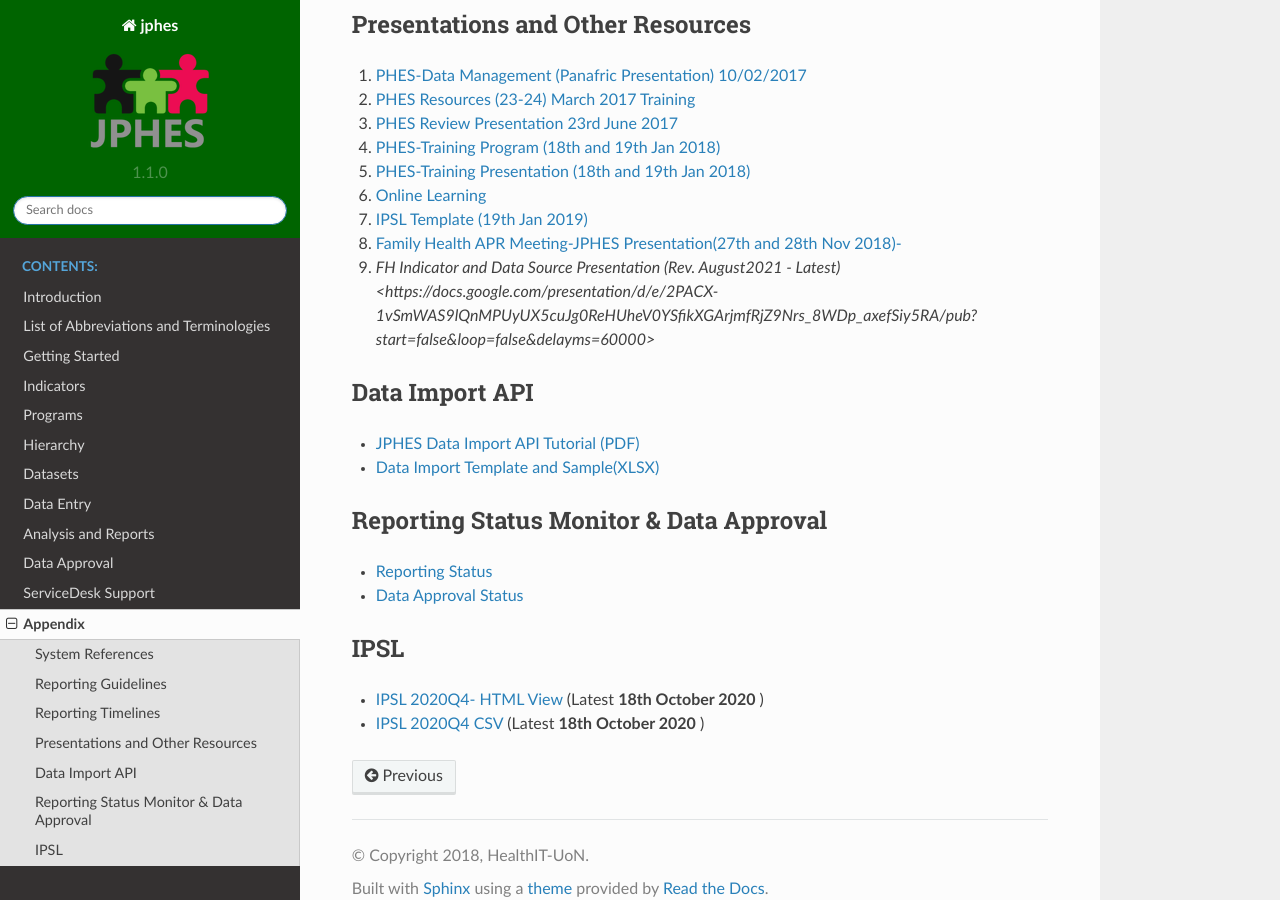
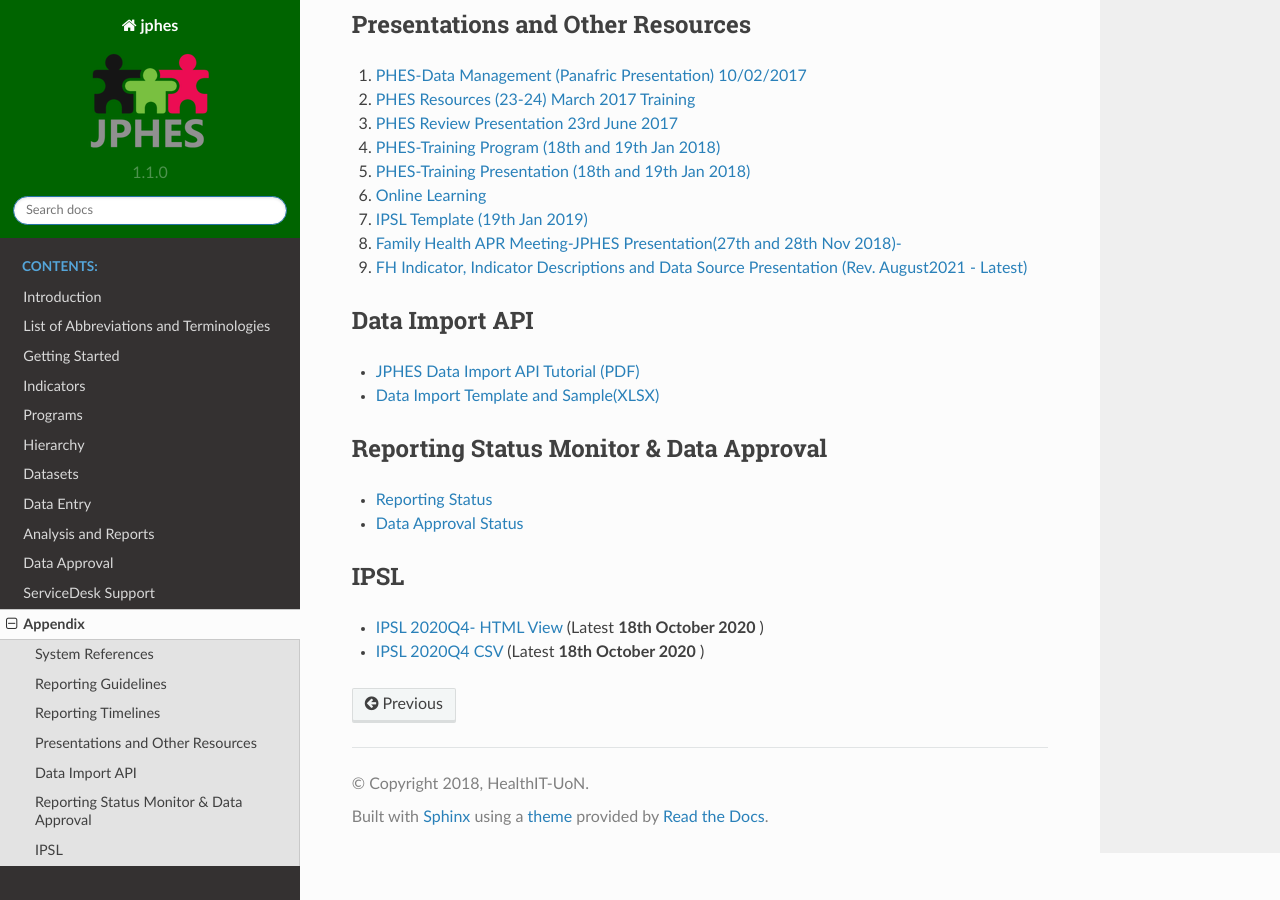
Before and after one commit to uonafya/jphes-docs, a Sphinx documentation site: the page built from source/appendix.rst, in a window 1280 px wide and 900 px high, scrolled down 864 px. Built offline with Sphinx 7.4.7 and the Read the Docs theme 2.0.0, drawn with Linux system fonts in a browser that asks for light colours.

Commit message:
error fixing

```diff
--- a/source/appendix.rst
+++ b/source/appendix.rst
@@ -54,7 +54,9 @@
 6.  `Online Learning <http://elearningtest.healthit.uonbi.ac.ke>`_
 7. `IPSL Template (19th Jan 2019) <_static/resources/PHES_Resources_19_01_2018.zip>`_
 8. `Family Health APR Meeting-JPHES Presentation(27th and 28th Nov 2018)- <https://docs.google.com/presentation/d/e/2PACX-1vRuG8x7Bn2YjkwaxvX6J_rfo9Q2Uv57M19wF_SC2T6qNM5XdjosYP3B2z8HH-g5huNcFzqzJDKWtOei/pub?start=false&loop=false&delayms=3000>`_
-9. `FH Indicator and Data Source Presentation (Rev. August2021 - Latest) <https://docs.google.com/presentation/d/e/2PACX-1vSmWAS9lQnMPUyUX5cuJg0ReHUheV0YSfikXGArjmfRjZ9Nrs_8WDp_axefSiy5RA/pub?start=false&loop=false&delayms=60000>`
+9. `FH Indicator, Indicator Descriptions and Data Source Presentation (Rev. August2021 - Latest) <https://docs.google.com/presentation/d/e/2PACX-1vSmWAS9lQnMPUyUX5cuJg0ReHUheV0YSfikXGArjmfRjZ9Nrs_8WDp_axefSiy5RA/pub?start=false&loop=false&delayms=60000>`_
+
+
 
 Data Import API
 ---------------------
```
